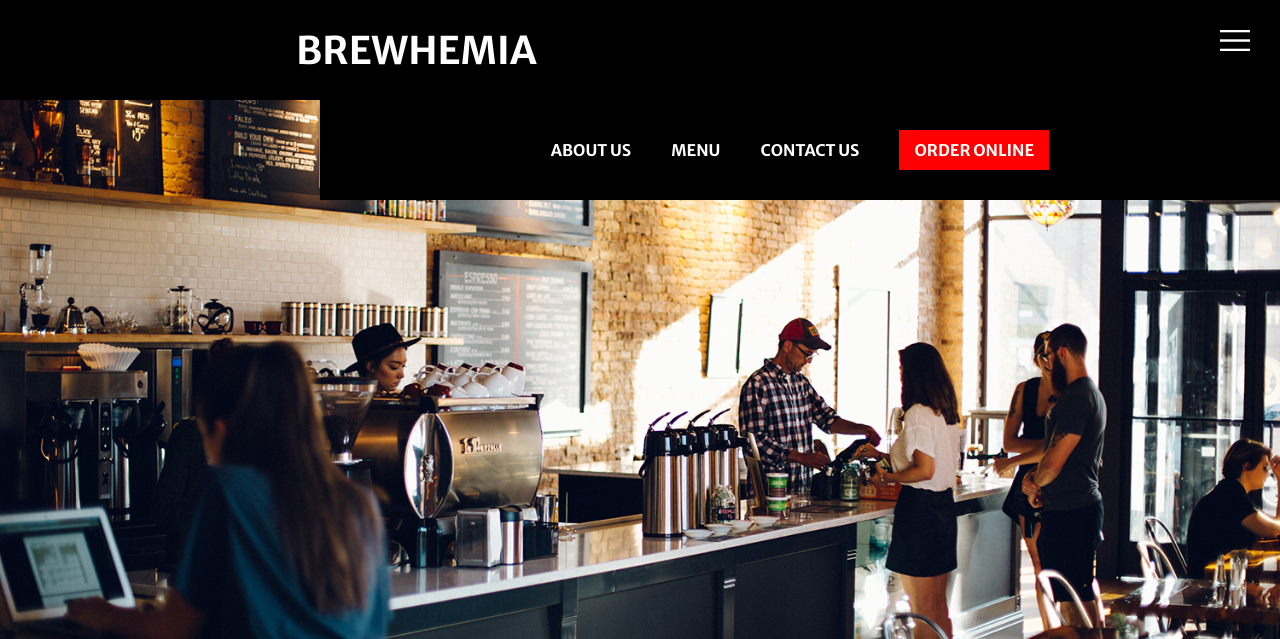
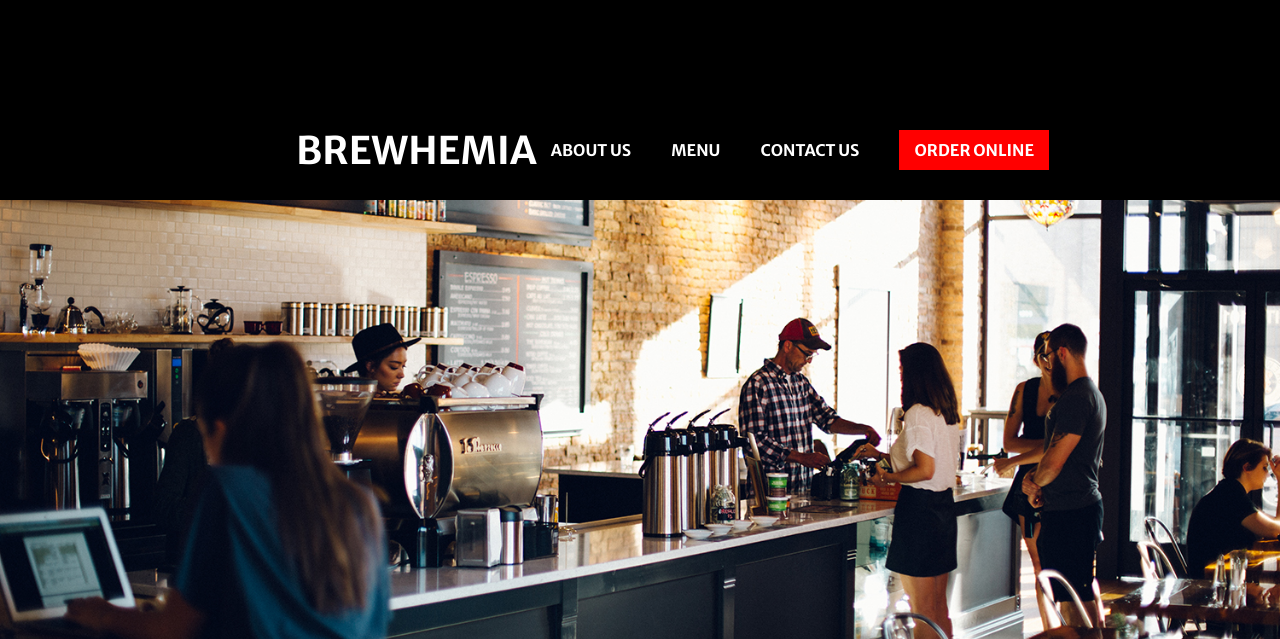
Before and after one commit to welbinator/brewhemia, a PHP site: page / in a window 1280 px wide. Shown: the top 639 px of the page. Run offline with PHP 8.4, Linux system fonts and the light colour scheme.

Commit message:
fixed header

```diff
--- a/assets/css/styles.css
+++ b/assets/css/styles.css
@@ -26,7 +26,7 @@
     width: 100vw;
     height: 100px;
     position: fixed;
-    top: 0;
+    top: 100px;
     left: 0;
     background: black;
 }
@@ -278,7 +278,7 @@
     justify-content: center;
     background: black;
     z-index: 1;
-    top: 100px;
+    top: 0px;
 }
 nav ul {
     display: flex;
```
